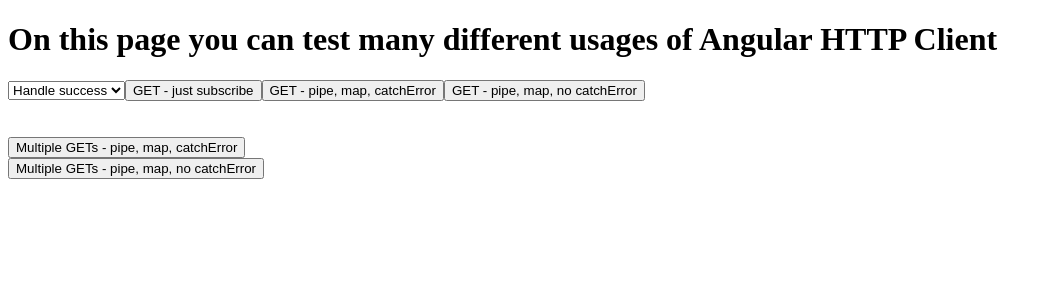
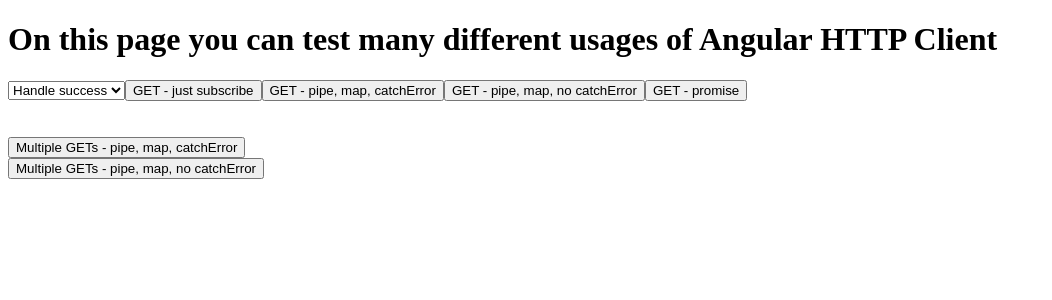
Before and after one commit to kicaj29/AngularHttpClientWithSampleRestApiServer, an Angular app in the folder AngularClient/: page / in a window 1280 px wide. Shown: the top 300 px of the page, without its empty margins (0-1052 px from the left). Built offline with nearby package versions, Linux system fonts and the light colour scheme.

Commit message:
add promise sample

```diff
--- a/AngularClient/src/app/app.component.html
+++ b/AngularClient/src/app/app.component.html
@@ -7,6 +7,7 @@
 <button (click)="playWithGetOption1(howToHandle.value)" >GET - just subscribe</button>
 <button (click)="playWithGetOption2(howToHandle.value)" >GET - pipe, map, catchError</button>
 <button (click)="playWithGetOption2a(howToHandle.value)" >GET - pipe, map, no catchError</button>
+<button (click)="playWithGetPromise(howToHandle.value)" >GET - promise</button>
 <br/>
 <br/>
 <br/>
--- a/AngularClient/src/app/app.component.ts
+++ b/AngularClient/src/app/app.component.ts
@@ -58,6 +58,7 @@
         }
       ),
       catchError((error: HttpErrorResponse)  => {
+        debugger;
         console.log("catching error...");
         let newError = new WeatherForecastSummaryError();
         newError.count = -1;
@@ -76,6 +77,7 @@
         }
       },
       (error) => {
+        debugger;
         console.log('I SHOULD NEVER BE EXECUTED');
         // this will never be executed because the error has been already handled in catchError method
         // and now the value is treated as success
@@ -281,4 +283,41 @@
       }
     );
   }
+
+  playWithGetPromise(success: boolean) {
+    const params = new HttpParams()
+    .set('success', success.toString());
+
+    let promise = new Promise((resolve, reject) => {
+      this._httpClient.get<WeatherForecast[]>('https://localhost:44351/WeatherForecast', {params})
+        .toPromise()
+        .then(
+          (res: WeatherForecast[]) => { // Success
+            debugger;
+            resolve(res);
+          }
+        )
+        .catch(
+          (err: HttpErrorResponse) => {
+            debugger;
+            const newErr = new WeatherForecastSummaryError();
+            newErr.errorMessage = "Ups...";
+            reject(newErr);
+          }
+        )
+        ;
+    });
+
+    promise
+      .then((res: WeatherForecast[]) => {
+        debugger;
+        console.log(res.length);
+      })
+      .catch((err: WeatherForecastSummaryError) => {
+        debugger;
+        console.log(err.errorMessage);
+      });
+
+    return promise;
+  }
 }
```
